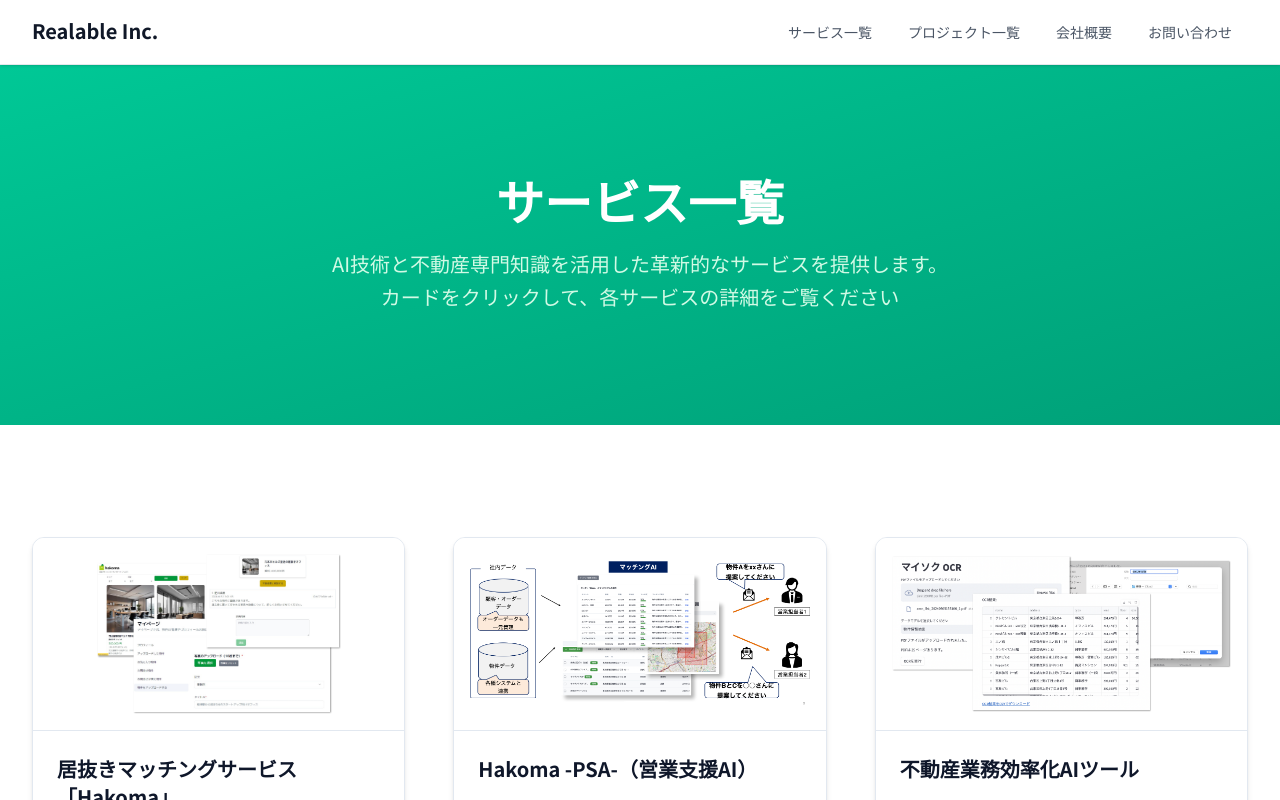
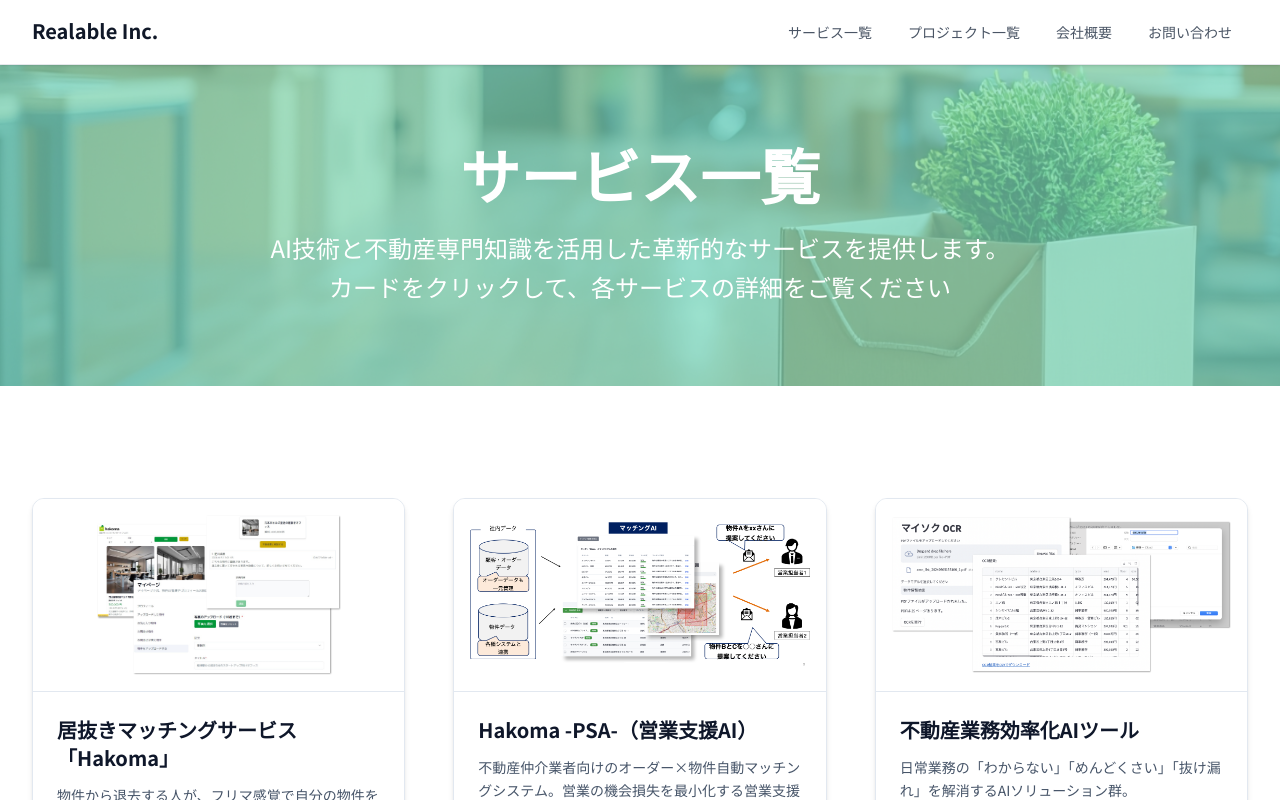
Before and after one commit to realable-Inc/realable-hp, a Next.js app: page /services in a window 1280 px wide. Shown: the top 800 px of the page. Built offline with nearby package versions, Linux system fonts and the light colour scheme.

Commit message:
ヘッダーページ文言とサービス概要の文言が重複しているため整理、背景に透過画像を使用

```diff
--- a/src/components/ServicesSection.tsx
+++ b/src/components/ServicesSection.tsx
@@ -1,25 +1,42 @@
-'use client';
+"use client";
 
-import Link from 'next/link';
-import ServiceCard from './ServiceCard';
-import { homeServices } from '@/data/projects';
+import Link from "next/link";
+import ServiceCard from "./ServiceCard";
+import { homeServices } from "@/data/projects";
 
 interface ServicesSectionProps {
   showHeader?: boolean;
 }
 
-export default function ServicesSection({ showHeader = true }: ServicesSectionProps) {
+export default function ServicesSection({
+  showHeader = true,
+}: ServicesSectionProps) {
   return (
     <>
       {showHeader && (
-        <section className="bg-gradient-to-br from-emerald-600 to-emerald-700 text-white py-20 lg:py-28">
+        <section className="relative text-white py-20 lg:py-20">
+          <div
+            className="absolute inset-0 bg-emerald-500"
+            style={{ opacity: 0.5, zIndex: -1 }}
+          ></div>
+          <div
+            className="absolute inset-0"
+            style={{
+              backgroundImage: "url(/images/services/header-bg.jpg)",
+              backgroundSize: "cover",
+              backgroundPosition: "center",
+              opacity: 0.3,
+              zIndex: -1,
+            }}
+          ></div>
           <div className="container max-w-7xl mx-auto px-6 lg:px-8">
             <div className="text-center">
-              <h1 className="text-4xl sm:text-5xl font-bold mb-6">
+              <h1 className="text-3xl lg:text-6xl font-bold mb-6">
                 サービス一覧
               </h1>
-              <p className="text-xl text-emerald-100 max-w-3xl mx-auto leading-relaxed">
-                AI技術と不動産専門知識を活用した革新的なサービスを提供します。<br />
+              <p className="text-lg lg:text-2xl max-w-3xl mx-auto leading-relaxed">
+                AI技術と不動産専門知識を活用した革新的なサービスを提供します。
+                <br />
                 カードをクリックして、各サービスの詳細をご覧ください
               </p>
             </div>
@@ -52,8 +69,18 @@ export default function ServicesSection({ showHeader = true }: ServicesSectionPr
               <Link href="/services">
                 <button className="bg-gradient-to-r from-emerald-500 to-emerald-600 text-white px-8 py-4 rounded-lg font-medium text-lg hover:from-emerald-600 hover:to-emerald-700 transition-all duration-200 transform hover:scale-[1.02] shadow-lg hover:shadow-xl">
                   全てのサービスを見る
-                  <svg className="w-5 h-5 ml-2 inline" fill="none" stroke="currentColor" viewBox="0 0 24 24">
-                    <path strokeLinecap="round" strokeLinejoin="round" strokeWidth={2} d="M9 5l7 7-7 7" />
+                  <svg
+                    className="w-5 h-5 ml-2 inline"
+                    fill="none"
+                    stroke="currentColor"
+                    viewBox="0 0 24 24"
+                  >
+                    <path
+                      strokeLinecap="round"
+                      strokeLinejoin="round"
+                      strokeWidth={2}
+                      d="M9 5l7 7-7 7"
+                    />
                   </svg>
                 </button>
               </Link>
```
